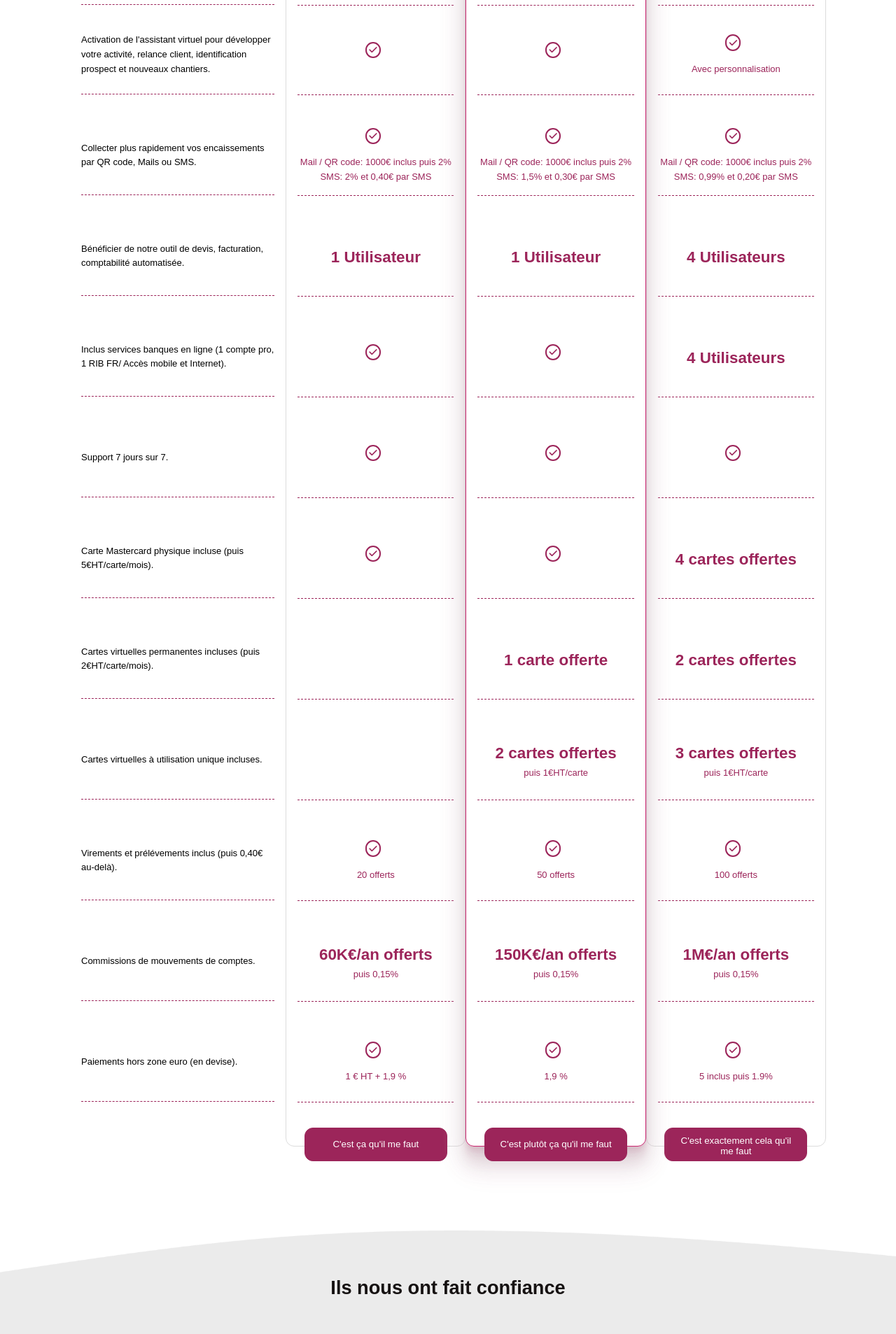
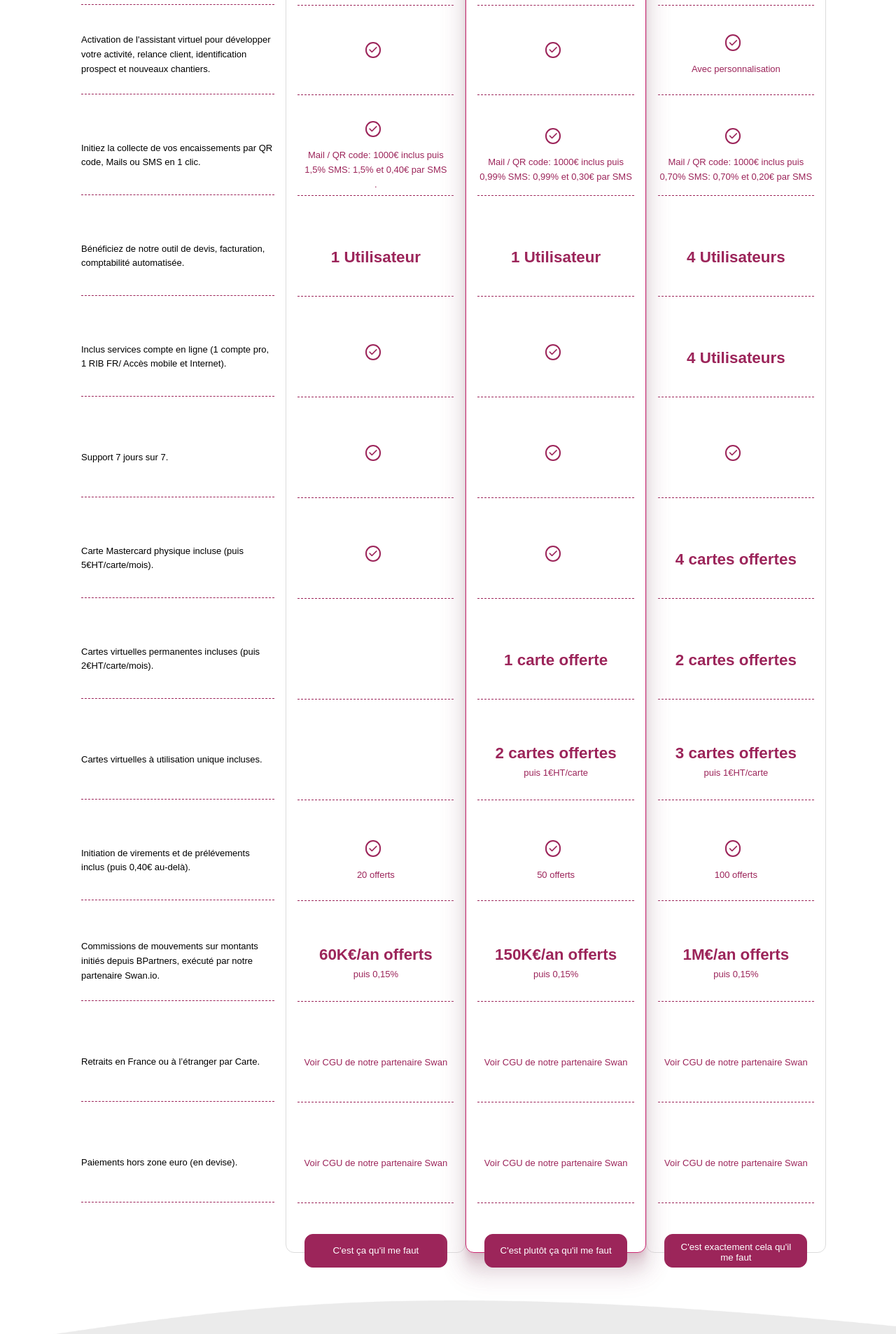
Before and after one commit to b-partners/web-landing, a React (Create React App) app: page /home in a window 1280 px wide. Shown: the part 2929-4836 px from the top of the page at 70% size. Built offline with nearby package versions, Linux system fonts and the light colour scheme; no server answers; a web font is replaced by a local one.

Commit message:
chore: pricing update

```diff
--- a/public/assets/css/styles.css
+++ b/public/assets/css/styles.css
@@ -670,7 +670,7 @@ img[alt="mobile_image"] {
 	border-radius: 12px;
 	padding-inline: 1rem;
 	align-items: center;
-	max-height: 1888px;
+	max-height: 2040px;
 }
 .offer__table-column .table-body-cell {
 	width: 100%;
@@ -1223,7 +1223,7 @@ img[alt="mobile_image"] {
 		border-radius: 1.5rem;
 	}
 	.offer {
-		min-height: 2100px;
+		min-height: 2200px;
 	}
 }
 
--- a/src/pages/Home/components/Offer/TableOffer/TableOffer.jsx
+++ b/src/pages/Home/components/Offer/TableOffer/TableOffer.jsx
@@ -23,17 +23,17 @@ export function TableOffer(props) {
                 </div>
                 <div className='table-body-cell'>
                     <p>
-                        Collecter plus rapidement vos encaissements par QR code, Mails ou SMS.
+                        Initiez la collecte de vos encaissements par QR code, Mails ou SMS en 1 clic.
                     </p>
                 </div>
                 <div className='table-body-cell'>
                     <p>
-                        Bénéficier de notre outil de devis, facturation, comptabilité automatisée.
+                        Bénéficiez de notre outil de devis, facturation, comptabilité automatisée.
                     </p>
                 </div>
                 <div className='table-body-cell'>
                     <p>
-                        Inclus services banques en ligne (1 compte pro, 1 RIB FR/ Accès mobile et Internet).
+                        Inclus services compte en ligne (1 compte pro, 1 RIB FR/ Accès mobile et Internet).
                     </p>
                 </div>
                 <div className='table-body-cell'>
@@ -58,12 +58,18 @@ export function TableOffer(props) {
                 </div>
                 <div className='table-body-cell'>
                     <p>
-                        Virements et prélévements inclus (puis 0,40€ au-delà).
+                        Initiation de virements et de prélévements inclus (puis 0,40€ au-delà).
                     </p>
                 </div>
                 <div className='table-body-cell'>
                     <p>
-                        Commissions de mouvements de comptes.
+                        Commissions de mouvements sur montants initiés depuis BPartners,
+                        exécuté par notre partenaire Swan.io.
+                    </p>
+                </div>
+                <div className='table-body-cell'>
+                    <p>
+                        Retraits en France ou à l’étranger par Carte.
                     </p>
                 </div>
                 <div className='table-body-cell'>
@@ -89,7 +95,9 @@ export function TableOffer(props) {
                 <div className='table-body-cell'>
                     <p className='text-center'>
                         <i className="fa fa-check" aria-hidden="true" /><br />
-                        Mail / QR code: 1000€ inclus puis 2% SMS: 2% et 0,40€ par SMS
+                        Mail / QR code: 1000€ inclus puis 1,5%
+                        SMS: 1,5% et 0,40€ par SMS <br />
+                         .
                     </p>
                 </div>
                 <RedundantTableLine />
@@ -113,8 +121,12 @@ export function TableOffer(props) {
                 </div>
                 <div className='table-body-cell'>
                     <p className='text-center'>
-                        <i className="fa fa-check" aria-hidden="true" /><br />
-                        1 € HT + 1,9 %
+                        Voir CGU de notre partenaire Swan
+                    </p>
+                </div>
+                <div className='table-body-cell'>
+                    <p className='text-center'>
+                        Voir CGU de notre partenaire Swan
                     </p>
                 </div>
                 <Button
@@ -141,7 +153,8 @@ export function TableOffer(props) {
                 <div className='table-body-cell'>
                     <p className='text-center'>
                         <i className="fa fa-check" aria-hidden="true" /><br />
-                        Mail / QR code: 1000€ inclus puis 2% SMS: 1,5% et 0,30€ par SMS
+                        Mail / QR code: 1000€ inclus puis 0,99%
+                        SMS: 0,99% et 0,30€ par SMS
                     </p>
                 </div>
                 <RedundantTableLine />
@@ -170,8 +183,12 @@ export function TableOffer(props) {
                 </div>
                 <div className='table-body-cell'>
                     <p className='text-center'>
-                        <i className="fa fa-check" aria-hidden="true" /><br />
-                        1,9 %
+                        Voir CGU de notre partenaire Swan
+                    </p>
+                </div>
+                <div className='table-body-cell'>
+                    <p className='text-center'>
+                        Voir CGU de notre partenaire Swan
                     </p>
                 </div>
                 <Button
@@ -200,7 +217,8 @@ export function TableOffer(props) {
                 <div className='table-body-cell'>
                     <p className='text-center'>
                         <i className="fa fa-check" aria-hidden="true" /><br />
-                        Mail / QR code: 1000€ inclus puis 2% SMS: 0,99% et 0,20€ par SMS
+                        Mail / QR code: 1000€ inclus puis 0,70%
+                        SMS: 0,70% et 0,20€ par SMS
                     </p>
                 </div>
                 <div className='table-body-cell'>
@@ -248,8 +266,12 @@ export function TableOffer(props) {
                 </div>
                 <div className='table-body-cell'>
                     <p className='text-center'>
-                        <i className="fa fa-check" aria-hidden="true" /><br />
-                        5 inclus puis 1.9%
+                        Voir CGU de notre partenaire Swan
+                    </p>
+                </div>
+                <div className='table-body-cell'>
+                    <p className='text-center'>
+                        Voir CGU de notre partenaire Swan
                     </p>
                 </div>
                 <Button
```
